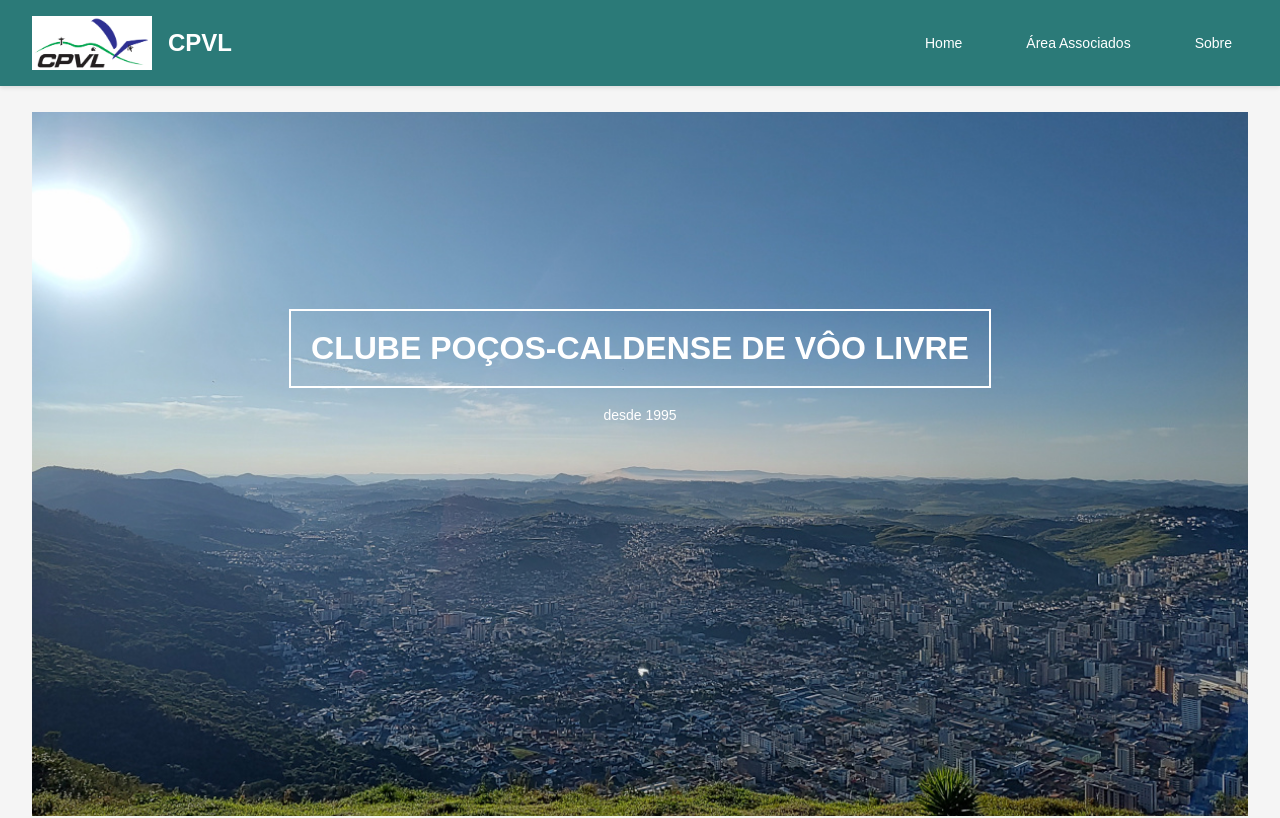
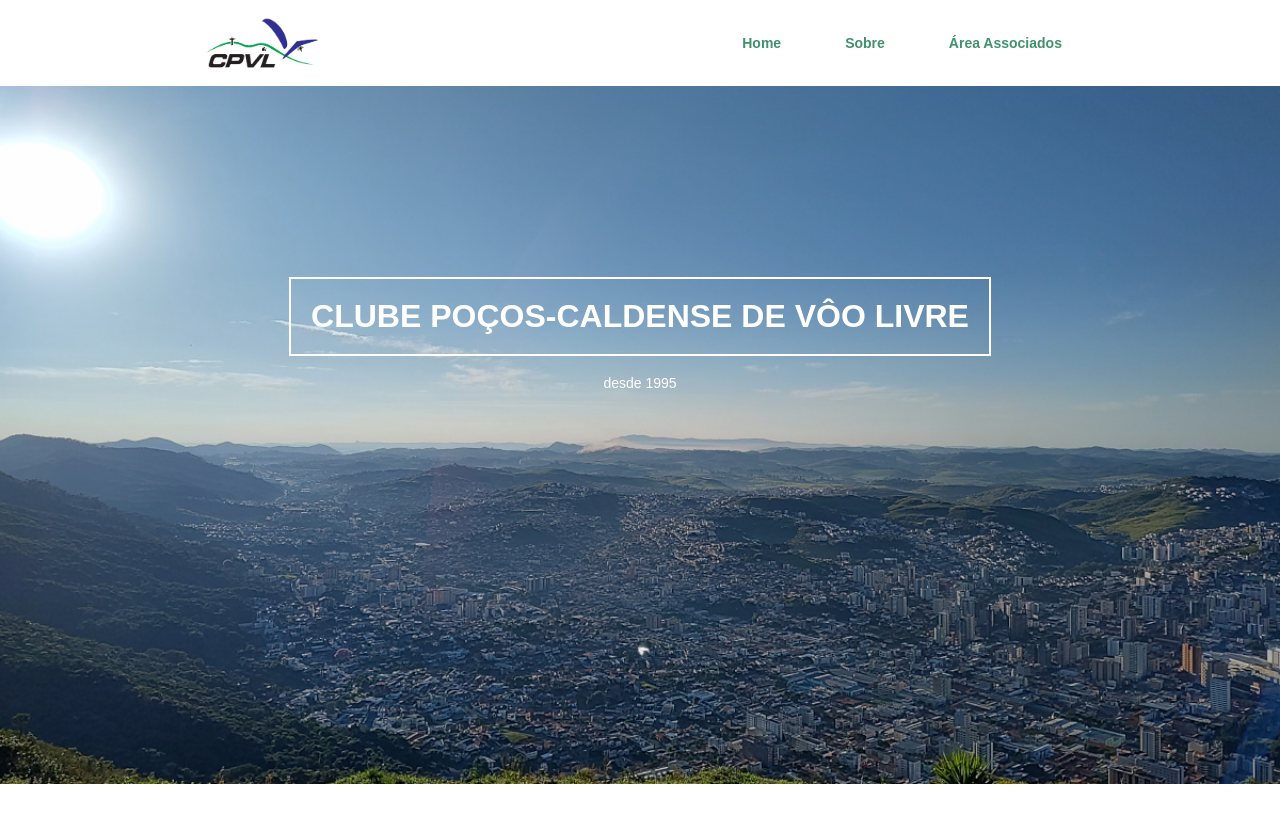
Before and after one commit to 2fc-data/cpvl, a React (Vite) app: page / in a window 1280 px wide. Shown: the top 818 px of the page. Built offline with nearby package versions, Linux system fonts and the light colour scheme.

Commit message:
styled Home header and footer

```diff
--- a/src/components/header/Header.styles.ts
+++ b/src/components/header/Header.styles.ts
@@ -2,9 +2,9 @@ import styled from 'styled-components';
 import { media, theme } from "../../styles/theme/theme";
 
 export const HeaderWrap = styled.header`
-  background-color: ${theme.colors.primary};
-  box-shadow: 0 2px 4px rgba(0, 0, 0, 0.1);
-  padding: 1rem 2rem;
+  background-color: ${theme.colors.white};
+  color: ${theme.colors.lightGreen};
+  padding: 1rem 0rem;
   position: fixed;
   top: 0;
   left: 0;
@@ -12,10 +12,10 @@ export const HeaderWrap = styled.header`
   z-index: 1000;
 
   .header-container {
+    align-items: center;
     display: flex;
-    align-items: center;
-    justify-content: space-between;
-    max-width: 1400px;
+    justify-content: space-around;
+    max-width: 1320px;
     margin: 0 auto;
   }
 
@@ -32,11 +32,11 @@ export const HeaderWrap = styled.header`
         width: 100%;
         height: 100%;
         object-fit: contain;
+        border: none;
       }
     }
 
     .brand-name {
-      color: ${theme.colors.white};
       font-size: 1.5rem;
       font-weight: 700;
 
@@ -58,13 +58,14 @@ export const HeaderWrap = styled.header`
 
   .nav-item {
     position: relative;
-    color: ${theme.colors.white};
-    font-weight: 500;
-    padding: 0.5rem 1rem;
+    font-weight: 600;
+    padding: 0.3rem 1rem;
     transition: ${theme.transitions.easeInOut};
 
     &:hover {
-      color: ${theme.colors.border};
+      color: ${theme.colors.white};
+      background-color: ${theme.colors.lightGreen};
+      border-radius: 3px;
 
       .submenu {
         display: block;
@@ -78,25 +79,27 @@ export const HeaderWrap = styled.header`
     top: 100%;
     left: 0;
     background-color: ${theme.colors.white};
-    border-radius: 4px;
+    border-radius: 3px;
     box-shadow: 0 2px 8px rgba(0, 0, 0, 0.1);
     min-width: 200px;
     padding: 0.5rem 0;
 
     .submenu-item {
-      color: ${theme.colors.text};
-      padding: 0.5rem 1rem;
+      border-bottom: 1px solid ${theme.colors.lightGreen};
+      color: ${theme.colors.lightGreen};
+      margin-left: 0.5rem;
+      padding: 0.5rem;
       display: block;
 
       &:hover {
-        background-color: ${theme.colors.border};
+        background-color: ${theme.colors.lightGreen};
+        color: ${theme.colors.white};
       }
     }
   }
 
   .mobile-menu-btn {
     display: none;
-    color: ${theme.colors.white};
     font-size: 1.5rem;
     cursor: pointer;
 
@@ -111,7 +114,7 @@ export const HeaderWrap = styled.header`
     top: 80px;
     left: 0;
     right: 0;
-    background-color: ${theme.colors.primary};
+    background-color: ${theme.colors.white};
     padding: 1rem;
 
     &.active {
@@ -119,10 +122,15 @@ export const HeaderWrap = styled.header`
     }
 
     .mobile-nav-item {
-      color: ${theme.colors.white};
+      color: ${theme.colors.lightGreen};
       padding: 0.75rem 1rem;
       display: block;
       border-bottom: 1px solid ${theme.colors.border};
+
+      &:hover {
+        background-color: ${theme.colors.lightGreen};
+        color: ${theme.colors.white};
+      }
 
       &:last-child {
         border-bottom: none;
--- a/src/components/header/Header.tsx
+++ b/src/components/header/Header.tsx
@@ -1,13 +1,13 @@
-import { useDispatch } from "react-redux";
+// import { useDispatch } from "react-redux";
 import { HeaderWrap } from './Header.styles';
-import { setSidebarOpen } from "../../redux/slices/sidebarSlice";
+// import { setSidebarOpen } from "../../redux/slices/sidebarSlice";
 import { MdMenu } from "react-icons/md";
 import Logo from '../../assets/images/logo_cpvl.svg';
 import { Link } from "react-router-dom";
 import { useState } from "react";
 
 export const Header = () => {
-  const dispatch = useDispatch();
+  // const dispatch = useDispatch();
   const [isMobileMenuOpen, setIsMobileMenuOpen] = useState(false);
 
   return (
@@ -17,12 +17,11 @@ export const Header = () => {
           <Link to="/" className="logo">
             <img src={Logo} alt="CPVL Logo" />
           </Link>
-          <span className="brand-name">CPVL</span>
+          {/* <span className="brand-name">Clube Poços-caldense de Vôo Livre</span> */}
         </div>
 
         <nav className="nav-menu">
           <Link to="/home" className="nav-item">Home</Link>
-          <Link to="/login" className="nav-item">Área Associados</Link>
           <div className="nav-item">
             Sobre
             <div className="submenu">
@@ -33,6 +32,7 @@ export const Header = () => {
               <Link to="/about" className="submenu-item">História</Link>
             </div>
           </div>
+          <Link to="/login" className="nav-item">Área Associados</Link>
         </nav>
 
         <button
@@ -43,13 +43,13 @@ export const Header = () => {
         </button>
 
         <div className={`mobile-menu ${isMobileMenuOpen ? 'active' : ''}`}>
-          <Link to="/home" className="mobile-nav-item">Home</Link>
-          <Link to="/login" className="mobile-nav-item">Área Associados</Link>
-          <Link to="/direction" className="mobile-nav-item">Diretoria</Link>
-          <Link to="/airspace" className="mobile-nav-item">Espaço Aéreo</Link>
-          <Link to="/statute" className="mobile-nav-item">Estatuto</Link>
-          <Link to="/regiment" className="mobile-nav-item">Regimento Interno</Link>
-          <Link to="/about" className="mobile-nav-item">História</Link>
+          <Link to="/home" className="mobile-nav-item" onClick={() => setIsMobileMenuOpen(!isMobileMenuOpen)}>Home</Link>
+          <Link to="/login" className="mobile-nav-item" onClick={() => setIsMobileMenuOpen(!isMobileMenuOpen)}>Área Associados</Link>
+          <Link to="/direction" className="mobile-nav-item" onClick={() => setIsMobileMenuOpen(!isMobileMenuOpen)}>Diretoria</Link>
+          <Link to="/airspace" className="mobile-nav-item" onClick={() => setIsMobileMenuOpen(!isMobileMenuOpen)}>Espaço Aéreo</Link>
+          <Link to="/statute" className="mobile-nav-item" onClick={() => setIsMobileMenuOpen(!isMobileMenuOpen)}>Estatuto</Link>
+          <Link to="/regiment" className="mobile-nav-item" onClick={() => setIsMobileMenuOpen(!isMobileMenuOpen)}>Regimento Interno</Link>
+          <Link to="/about" className="mobile-nav-item" onClick={() => setIsMobileMenuOpen(!isMobileMenuOpen)}>História</Link>
         </div>
       </div>
     </HeaderWrap>
--- a/src/components/layout/BaseLayout.styles.ts
+++ b/src/components/layout/BaseLayout.styles.ts
@@ -6,22 +6,22 @@ export const BaseLayoutWrap = styled.div`
   flex-direction: column;
   justify-content: center;
   min-height: 100vh;
-  background-color: ${theme.colors.background};
-  padding-top: 80px; // Space for fixed header
+  /* background-color: ${theme.colors.background}; */
+  padding-top: 80px;
 
   .main-content-wrapper {
     flex: 1;
     width: 100%;
-    max-width: 1400px;
+    max-width: 1320px;
     margin: 0 auto;
-    padding: 2rem;
+    padding: 0rem;
 
     ${media.lg`
-      padding: 1.5rem;
+      padding: 0rem;
     `}
 
     ${media.md`
-      padding: 1rem;
+      padding: 0rem;
     `}
   }
 `;
--- a/src/pages/footer/Footer.styles.ts
+++ b/src/pages/footer/Footer.styles.ts
@@ -35,7 +35,7 @@ export const FooterWrap = styled.div`
     display: flex-wrap;
     justify-content: center;
     line-height: 2;
-    margin: 0 10px;
+    margin: 20px 10px;
     min-width: 240px;
     padding: 20px 10px;
   }
--- a/src/pages/home/Home.styles.ts
+++ b/src/pages/home/Home.styles.ts
@@ -30,7 +30,7 @@ export const HomeWrap = styled.div`
 
     ${media.lg`
       font-size: 28px;
-      margin-top: -20rem;
+      margin-top: 0rem;
       padding: 6px 10px;
     `}
 
```
